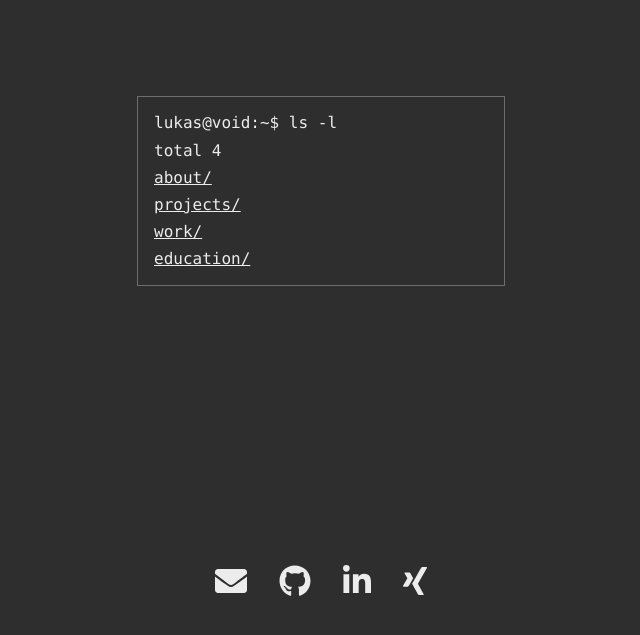
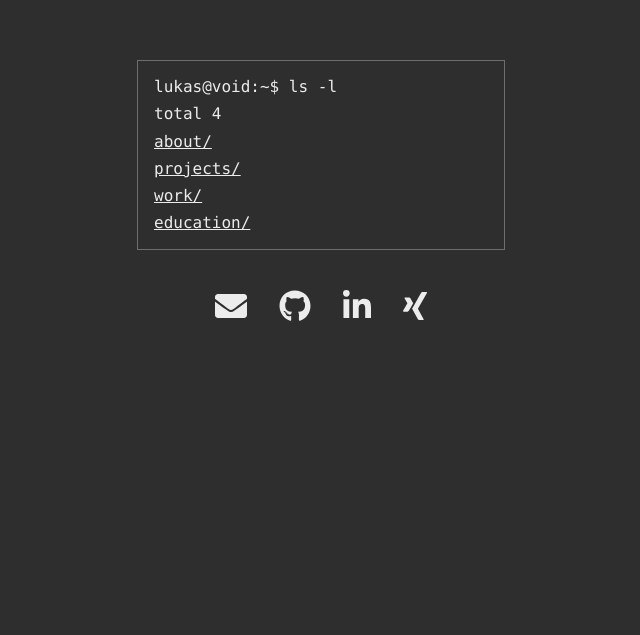
Before and after one commit to zann1x/hello-world, a Gatsby site: page / in a window 1280 px wide. Shown: the part 159-794 px from the top of the page, without its empty margins (319-959 px from the left). Built offline with nearby package versions, Linux system fonts and the light colour scheme; Gatsby itself is replaced by a stand-in of ours.

Commit message:
Don't stick footer to the bottom anymore

```diff
--- a/src/pages/index.js
+++ b/src/pages/index.js
@@ -18,8 +18,8 @@ const IndexPage = () => (
                 <p><Link to="/work/" title="Work">work/</Link></p>
                 <p><Link to="/education/" title="Education">education/</Link></p>
             </div>
+            <Footer />
         </div>
-        <Footer />
     </>
 );
 
```
